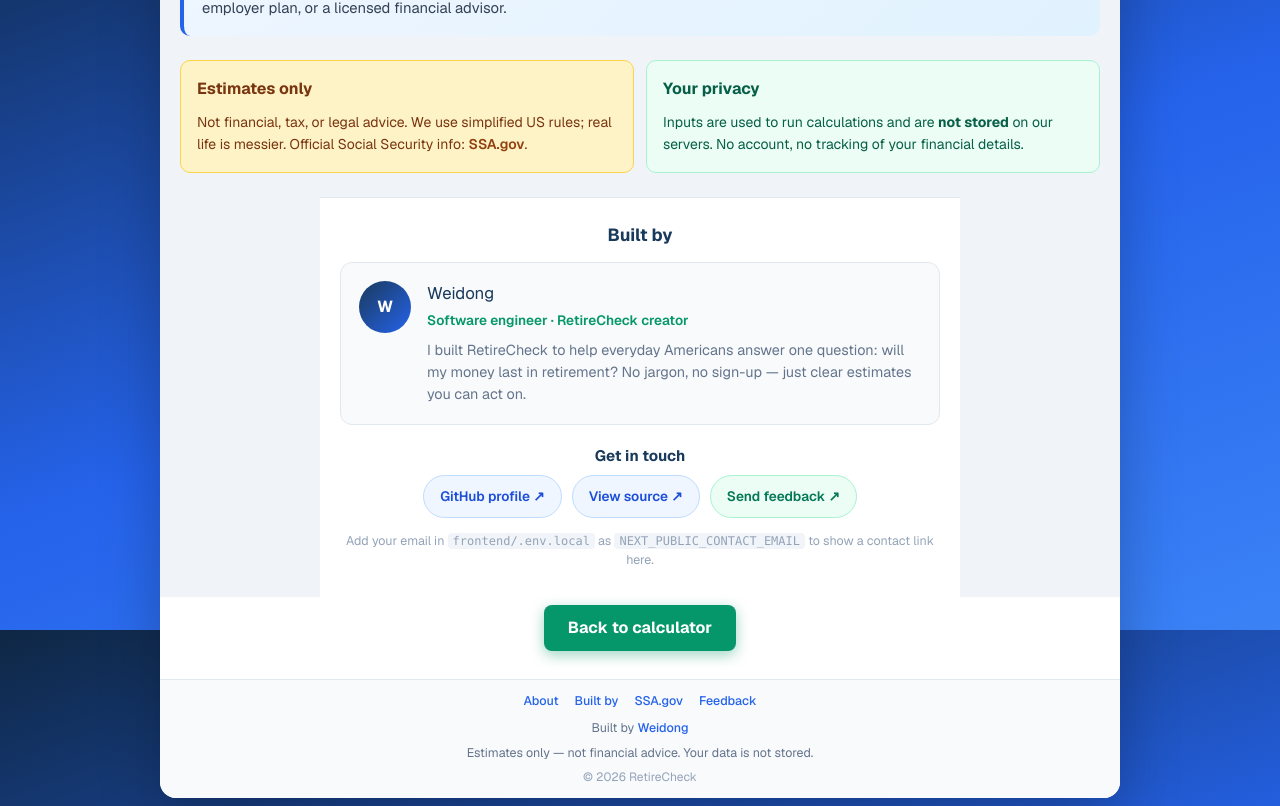
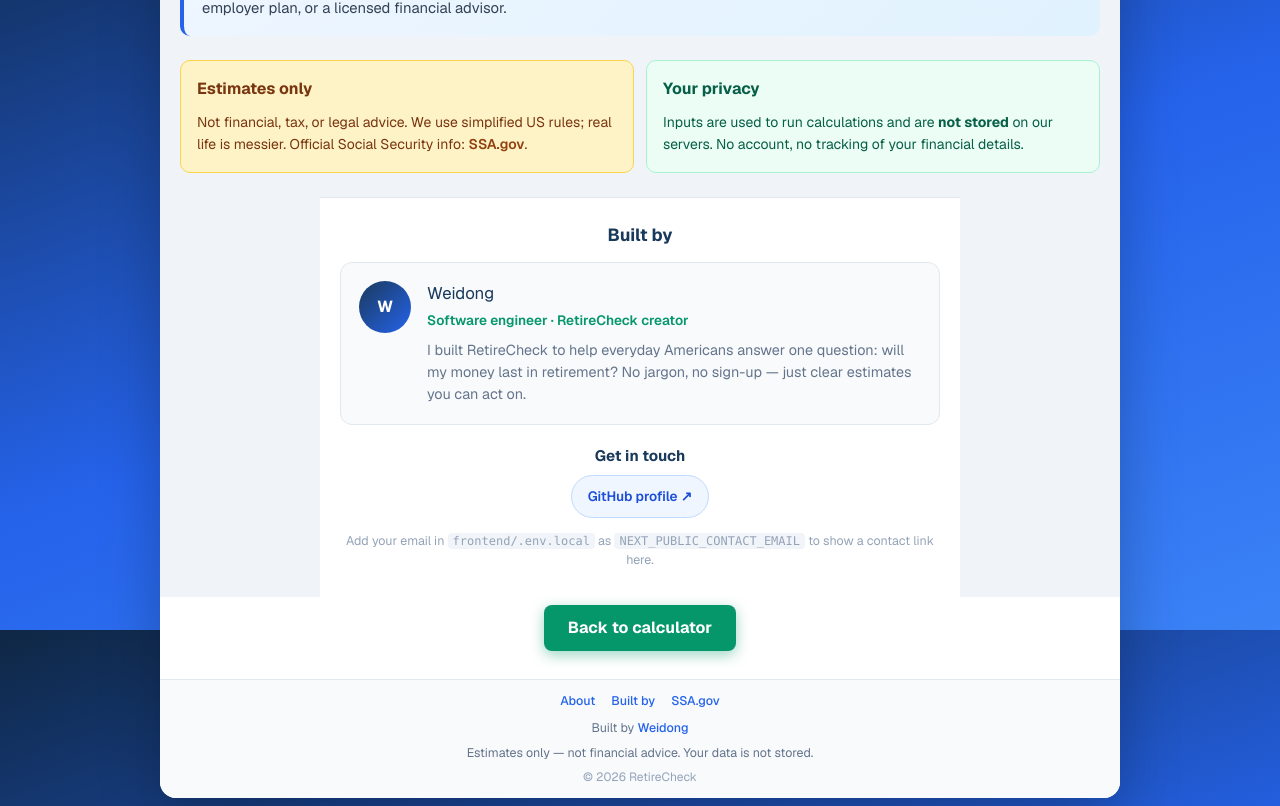
Before and after one commit to weidong808/Retirement-Calculator, a Next.js app in the folder frontend/: page /about in a window 1280 px wide. Shown: the part 1770-2576 px from the top of the page. Built offline with nearby package versions, Linux system fonts and the light colour scheme.

Commit message:
Route feedback to email and drop private repo source link.
Remove View source and GitHub Issues links; Send feedback opens mailto with a prefilled subject.

```diff
--- a/frontend/src/components/AppFooter.tsx
+++ b/frontend/src/components/AppFooter.tsx
@@ -13,12 +13,8 @@
         <a href="https://www.ssa.gov/planners/retire/" target="_blank" rel="noopener noreferrer">
           SSA.gov
         </a>
-        {profile.email ? (
+        {profile.email && (
           <a href={`mailto:${profile.email}`}>Contact</a>
-        ) : (
-          <a href={profile.feedbackUrl} target="_blank" rel="noopener noreferrer">
-            Feedback
-          </a>
         )}
         {profile.linkedIn && (
           <a href={profile.linkedIn} target="_blank" rel="noopener noreferrer">
--- a/frontend/src/components/DeveloperSection.tsx
+++ b/frontend/src/components/DeveloperSection.tsx
@@ -1,4 +1,4 @@
-import { developerInitials, getDeveloperProfile } from "@/lib/developer";
+import { buildFeedbackMailto, developerInitials, getDeveloperProfile } from "@/lib/developer";
 
 export function DeveloperSection() {
   const profile = getDeveloperProfile();
@@ -47,22 +47,14 @@
         >
           GitHub profile ↗
         </a>
-        <a
-          href={profile.githubRepo}
-          target="_blank"
-          rel="noopener noreferrer"
-          className="about-developer-link"
-        >
-          View source ↗
-        </a>
-        <a
-          href={profile.feedbackUrl}
-          target="_blank"
-          rel="noopener noreferrer"
-          className="about-developer-link about-developer-link-accent"
-        >
-          Send feedback ↗
-        </a>
+        {profile.email && (
+          <a
+            href={buildFeedbackMailto(profile.email)}
+            className="about-developer-link about-developer-link-accent"
+          >
+            Send feedback
+          </a>
+        )}
       </div>
 
       {!profile.email && (
--- a/frontend/src/lib/developer.ts
+++ b/frontend/src/lib/developer.ts
@@ -5,8 +5,6 @@
   email: string;
   linkedIn: string;
   githubProfile: string;
-  githubRepo: string;
-  feedbackUrl: string;
 }
 
 const DEFAULT_NAME = "Weidong";
@@ -14,7 +12,6 @@
 const DEFAULT_BIO =
   "I built RetireCheck to help everyday Americans answer one question: will my money last in retirement? No jargon, no sign-up — just clear estimates you can act on.";
 const DEFAULT_GITHUB_PROFILE = "https://github.com/weidong808";
-const DEFAULT_GITHUB_REPO = "https://github.com/weidong808/Retirement-Calculator";
 
 function trim(v: string | undefined): string {
   return v?.trim() ?? "";
@@ -26,9 +23,13 @@
   return `https://${url}`;
 }
 
+/** Pre-filled mailto for feedback — repo is private, so we use email instead of GitHub Issues. */
+export function buildFeedbackMailto(email: string): string {
+  const subject = encodeURIComponent("RetireCheck feedback");
+  return `mailto:${email}?subject=${subject}`;
+}
+
 export function getDeveloperProfile(): DeveloperProfile {
-  const githubRepo =
-    normalizeUrl(trim(process.env.NEXT_PUBLIC_DEVELOPER_GITHUB)) || DEFAULT_GITHUB_REPO;
   const githubProfile =
     normalizeUrl(trim(process.env.NEXT_PUBLIC_DEVELOPER_GITHUB_PROFILE)) ||
     DEFAULT_GITHUB_PROFILE;
@@ -40,8 +41,6 @@
     email: trim(process.env.NEXT_PUBLIC_CONTACT_EMAIL),
     linkedIn: normalizeUrl(trim(process.env.NEXT_PUBLIC_DEVELOPER_LINKEDIN)),
     githubProfile,
-    githubRepo,
-    feedbackUrl: `${githubRepo.replace(/\/$/, "")}/issues`,
   };
 }
 
```
Also changed, not shown: 1 other file (tests, documents, lock files or other folders).
